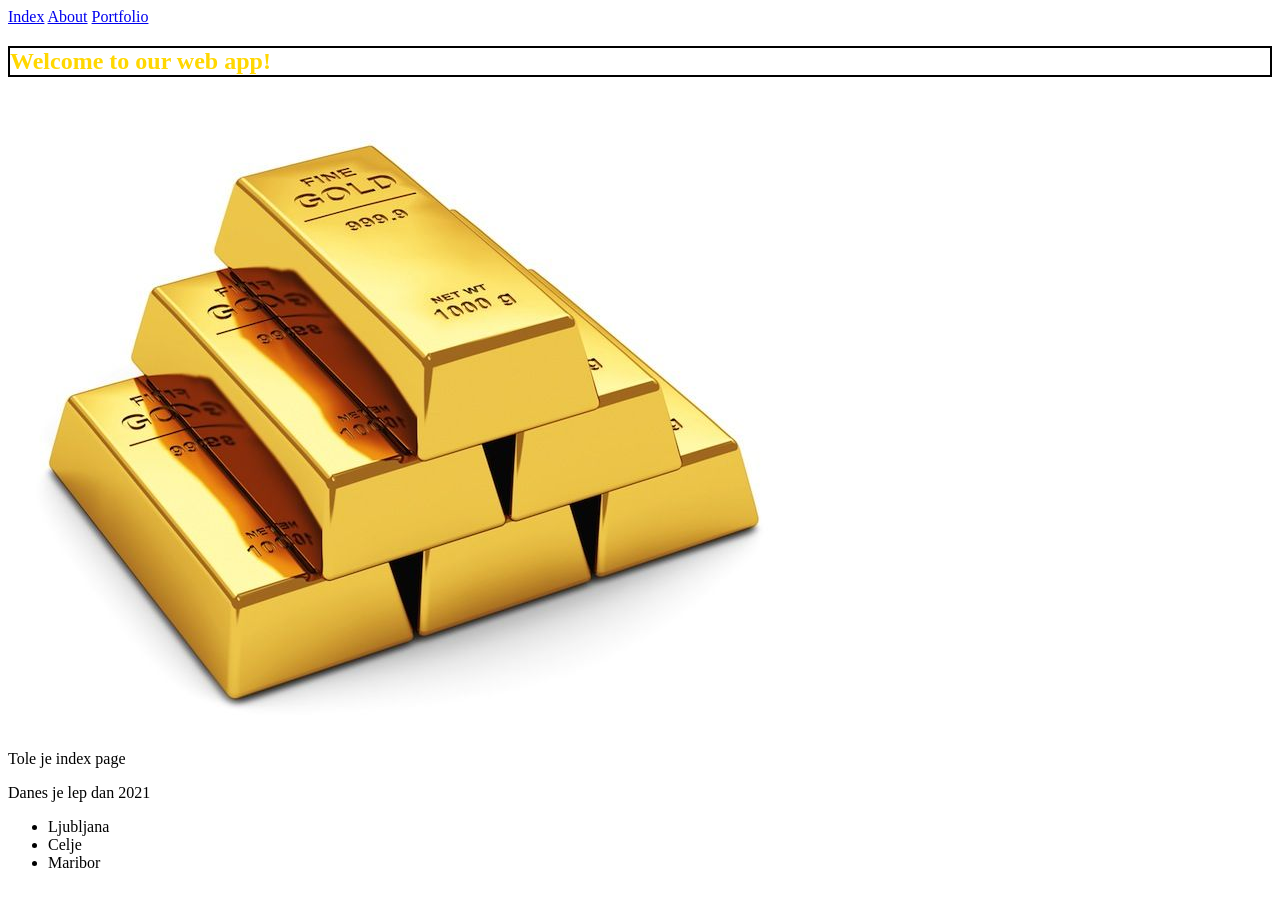
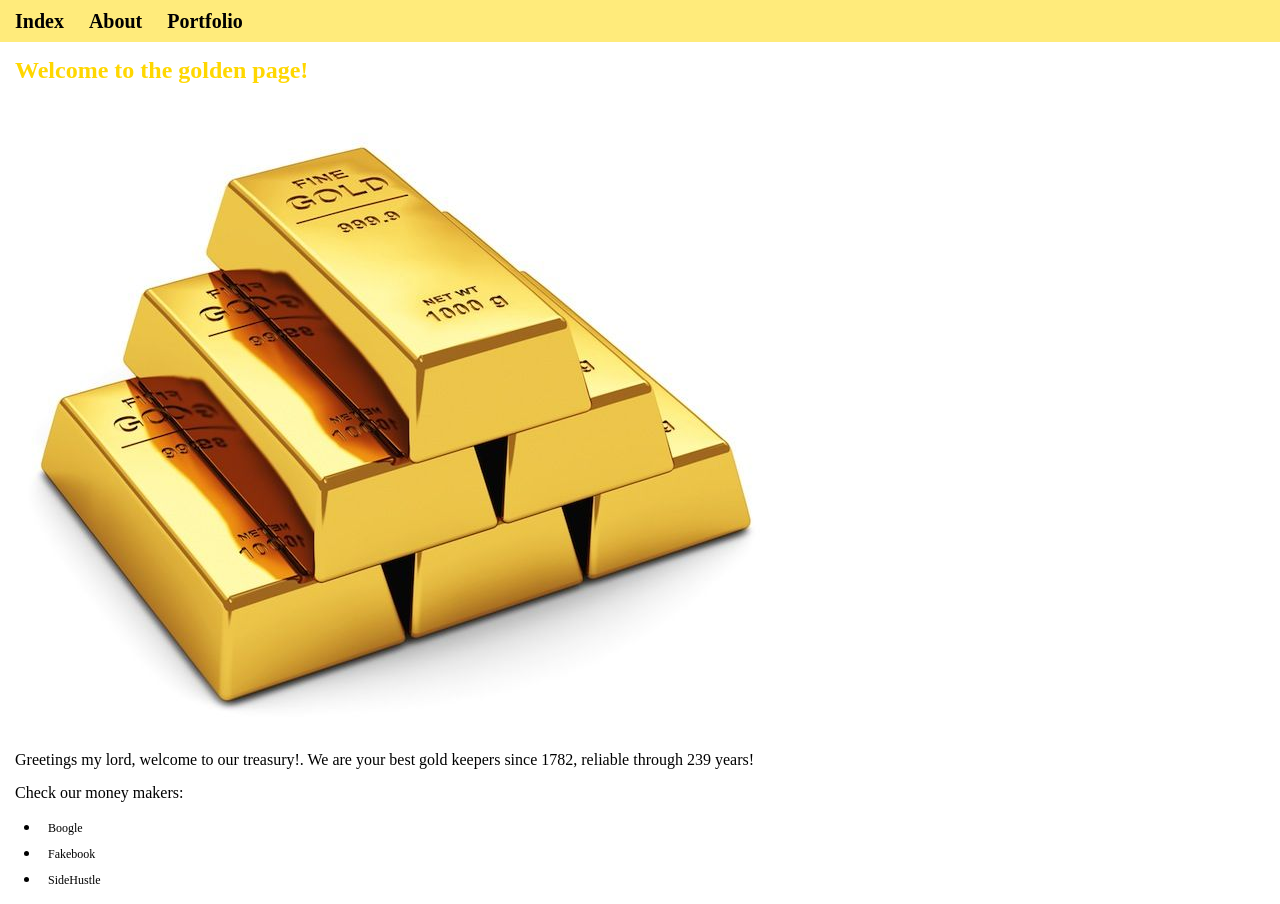
Before and after one commit to maskalja/WD1-15_Intro-to-backend-web-development, a Flask app: page / in a window 1280 px wide. Before the commit the page ends 868 px from the top, so only its background shows below. Run offline with Flask 2, Linux system fonts and the light colour scheme.

Commit message:
Simple styling and Jinja implementation

```diff
--- a/main.py
+++ b/main.py
@@ -5,10 +5,10 @@ app = Flask(__name__)
 
 @app.route("/")
 def index():
-    weather_info = "Danes je lep dan"
+    hello = "Greetings my lord, welcome to our treasury!"
     current_year = datetime.datetime.now().year
-    cities = ["Ljubljana", "Celje", "Maribor"]
-    return render_template("index.html", weather_info=weather_info, current_year=current_year, cities=cities)
+    projects = ["Boogle", "Fakebook", "SideHustle"]
+    return render_template("index.html", hello=hello, current_year=current_year, projects=projects)
 
 @app.route("/about")
 def about():
--- a/static/css/style.css
+++ b/static/css/style.css
@@ -1,8 +1,40 @@
-body{
-    background: white;
+body {
+    margin:0
+}
+
+.navbar {
+    background: #ffeb7b;
+    height: 42px;
+    display: flex;
+    align-items: center;
+}
+
+a {
+    padding-right: 10px;
+    margin-left: 15px;
+    color: black;
+    font-weight: bold;
+    text-decoration: none;
+    font-size: 20px;
+    font-family: "Fantasy", "Papyrus";
+}
+
+a:hover {
+  color: #d26b0c;
+  text-shadow: 0 0 2px black;
 }
 
 h2 {
     color: gold;
-    border: solid black 2px;
+    margin: 15px;
+    font-family: "Fantasy", "Papyrus";
 }
+
+.p1 {
+    font-family: "Fantasy", "Papyrus";
+    margin: 15px;
+}
+.p2 {
+    font-family: "Fantasy", "Papyrus";
+    font-size: 12px;
+    margin: 8px;
--- a/templates/base.html
+++ b/templates/base.html
@@ -3,21 +3,23 @@
 
 <head>
     <meta charset="UTF-8">
+
     {% block title %}
     {% endblock title%}
+
     <link rel="stylesheet" href="/static/css/style.css">
 </head>
 
 <body>
-    <a href="/">Index</a>
-    <a href="/about">About</a>
-    <a href="/portfolio">Portfolio</a>
-    <h2>Welcome to our web app!</h2>
-    <br>
-    <img src="/static/img/Gold.jpeg">
+    <div class="navbar">
+        <a href="/">Index</a>
+        <a href="/about">About</a>
+        <a href="/portfolio">Portfolio</a>
+    </div>
 
+    {% block image %}
+    {% endblock image %}
     {% block content %}
-
     {% endblock content %}
 
 </body>
--- a/templates/index.html
+++ b/templates/index.html
@@ -1,16 +1,24 @@
 {% extends "base.html" %}
 
+    {% block title %}
+        <title>Golden Page</title>
+    {% endblock title %}
+
     {% block content %}
-    <p>Tole je index page</p>
-    {{weather_info}}
-    {{current_year}}
+    <h2>Welcome to the golden page!</h2>
+    <br>
+    <img src="/static/img/Gold.jpeg">
+    <br>
+    <p class="p1">{{hello}}. We are your best gold keepers since 1782, reliable through {{current_year - 1782}} years!</p>
+    <p class="p1">Check our money makers:</p>
+
 <ul>
-    {% if cities %}
-        {% for city in cities %}
-    <li>{{city}}</li>
+    {% if projects %}
+        {% for project in projects %}
+    <li><p class="p2">{{project}}</p></li>
         {% endfor %}
     {% else %}
-        There is no cities
+        There is no projects
     {% endif %}
 </ul>
 
```
Also changed, not shown: templates/about.html (+8 -3 lines), templates/portfolio.html (+12 -1 lines), static/img/coins.png (added), static/img/nugget.png (added).
